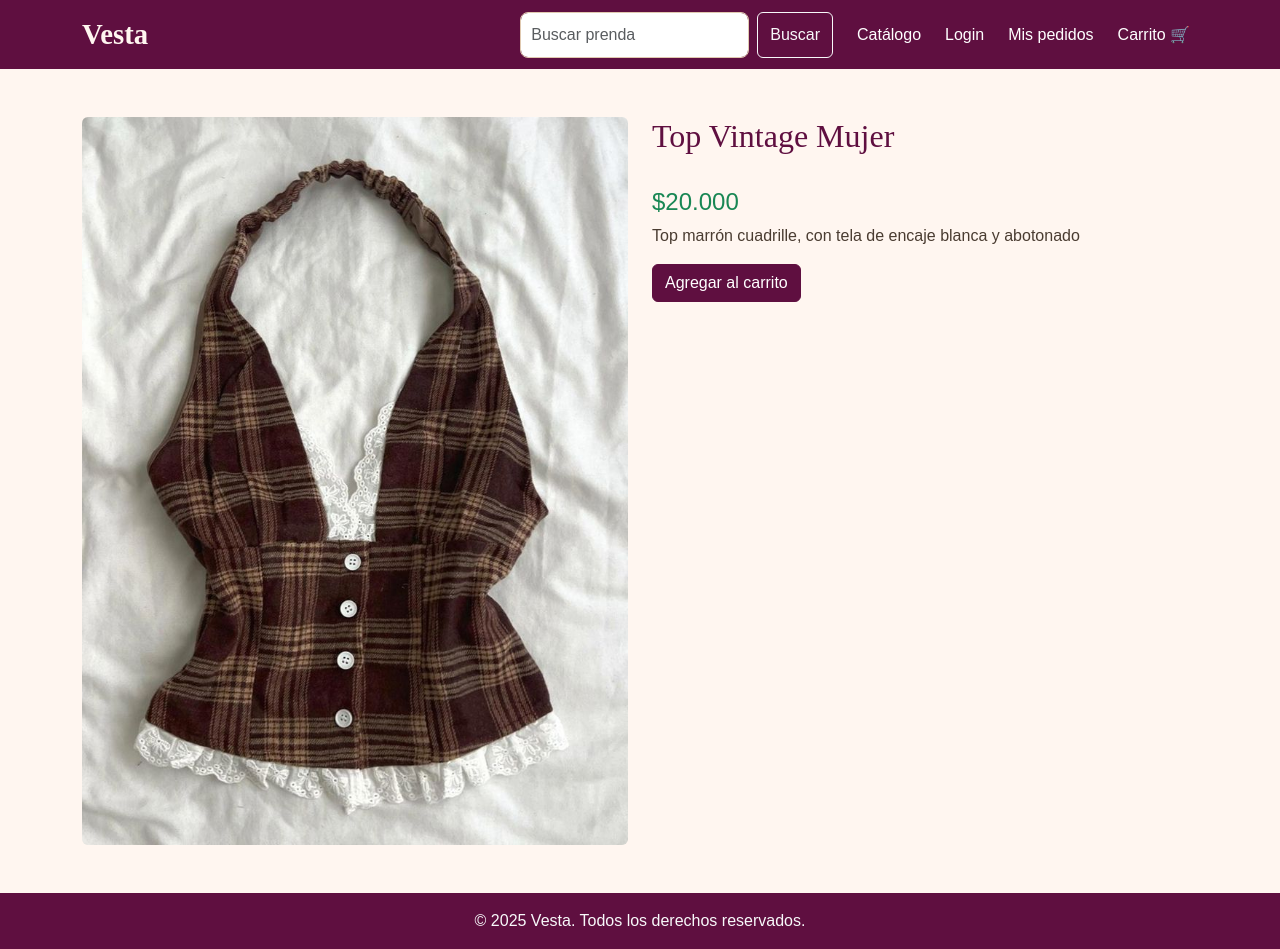
After one commit to facultadjuana-design/vesta, a PHP site: page /detalle1usuario.html in a window 1280 px wide. The commit adds this page. Run offline with PHP 8.4, Linux system fonts and the light colour scheme.

Commit message:
todo listo para la entrega

```diff
--- a/carrito.html
+++ b/carrito.html
@@ -15,7 +15,7 @@
 <!-- Navbar -->
 <nav class="navbar navbar-expand-lg navbar-dark bg-vintage">
   <div class="container">
-    <a class="navbar-brand" href="index.html">Vesta</a>
+    <a class="navbar-brand" href="indexusuario.html">Vesta</a>
     <button class="navbar-toggler" type="button" data-bs-toggle="collapse" data-bs-target="#navbarNav">
       <span class="navbar-toggler-icon"></span>
     </button>
--- /dev/null
+++ b/detalle1usuario.html
@@ -0,0 +1,65 @@
+<!DOCTYPE html>
+<html lang="es">
+<head>
+  <meta charset="UTF-8">
+  <meta name="viewport" content="width=device-width, initial-scale=1.0">
+  <title>Detalle de Producto</title>
+  <link href="https://cdn.jsdelivr.net/npm/bootstrap@5.3.2/dist/css/bootstrap.min.css" rel="stylesheet">
+  <link rel="stylesheet" href="css/style.css">
+  <style>
+  </style>
+</head>
+<body class="body">
+<!-- Navbar -->
+<nav class="navbar navbar-expand-lg navbar-dark bg-vintage">
+  <div class="container">
+    <a class="navbar-brand" href="indexusuario.html">Vesta</a>
+    <button class="navbar-toggler" type="button" data-bs-toggle="collapse" data-bs-target="#navbarNav">
+      <span class="navbar-toggler-icon"></span>
+    </button>
+    <div class="collapse navbar-collapse justify-content-end" id="navbarNav">
+      <form class="d-flex buscador me-3" role="search" id="form-busqueda">
+        <input class="form-control me-2" type="search" placeholder="Buscar prenda" aria-label="Buscar" id="input-busqueda">
+        <button class="btn btn-outline-light" type="submit">Buscar</button>
+      </form>
+      <ul class="navbar-nav">
+        <li class="nav-item">
+          <a class="nav-link btn btn-outline-light me-2" href="catalogo.html">Catálogo</a>
+        </li>
+        <li class="nav-item">
+          <a class="nav-link btn btn-outline-light me-2" href="login.html">Login</a>
+        </li>
+        <li class="nav-item">
+          <a class="nav-link btn btn-outline-light me-2" href="mispedidos.html">Mis pedidos</a>
+        </li>
+        <li class="nav-item">
+          <a class="nav-link btn btn-outline-light" href="carrito.html">Carrito 🛒</a>
+        </li>
+      </ul>
+    </div>
+  </div>
+</nav>
+
+
+<div class="container mt-5">
+  <div class="row">
+    <div class="col-md-6">
+      <img id="imagen-producto" src="img/top1.jpeg" alt="Producto" class="img-fluid rounded">
+    </div>
+    <div class="col-md-6">
+      <h2 id="nombre-producto">Top Vintage Mujer</h2>
+      <h4 id="precio-producto" class="text-success">$20.000</h4>
+      <p id="descripcion-producto">Top marrón cuadrille, con tela de encaje blanca y abotonado</p>
+      <a href="carrito.html" id="agregar-detalle" class="btn btn-primary">Agregar al carrito</a>
+    </div>
+  </div>
+</div>
+
+
+<!-- Footer -->
+<footer class="bg-vintage text-light text-center py-3 mt-5">
+  &copy; 2025 Vesta. Todos los derechos reservados.
+</footer>
+
+</body>
+</html>
--- a/mispedidos.html
+++ b/mispedidos.html
@@ -11,7 +11,7 @@
   <!-- Navbar -->
   <nav class="navbar navbar-expand-lg navbar-dark bg-vintage">
     <div class="container">
-      <a class="navbar-brand" href="index.html">Vesta</a>
+      <a class="navbar-brand" href="indexusuario.html">Vesta</a>
       <button class="navbar-toggler" type="button" data-bs-toggle="collapse" data-bs-target="#navbarNav">
         <span class="navbar-toggler-icon"></span>
       </button>
--- a/php/sesion.php
+++ b/php/sesion.php
@@ -16,7 +16,7 @@ function cerrarSesion($clave){
   session_destroy();
 
   // Redirecciona a la página de signin.
-  header("Location: login.html");
+    header("Location: login.html");
 }
 
 function crearSesion($clave, $valor){
@@ -25,6 +25,7 @@ function crearSesion($clave, $valor){
 
     // Redirecciono al usuario a la página principal del sitio.
     // header("HTTP/1.1 302 Moved Temporarily");  //REDIRRECCIÓN: https://desarrolloweb.com/articulos/redireccion-php-301-302.html
+    // indexusuario.php está en la misma carpeta 'php', así que redirigimos ahí
     header("Location: ../indexusuario.html");
 }
 
```
Also changed, not shown: indexusuario.html (renamed from indexusuario.php, +9 -26 lines).
